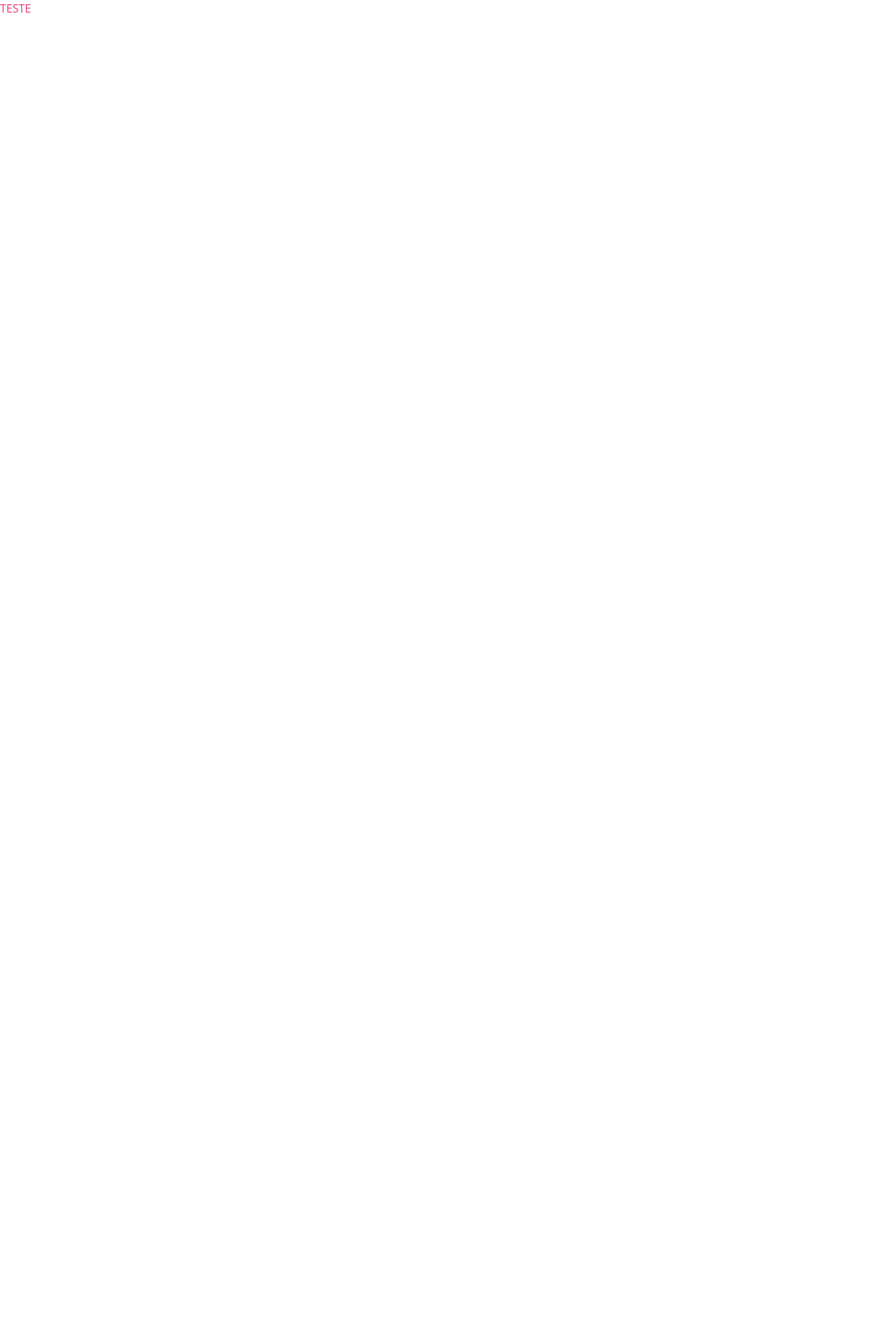
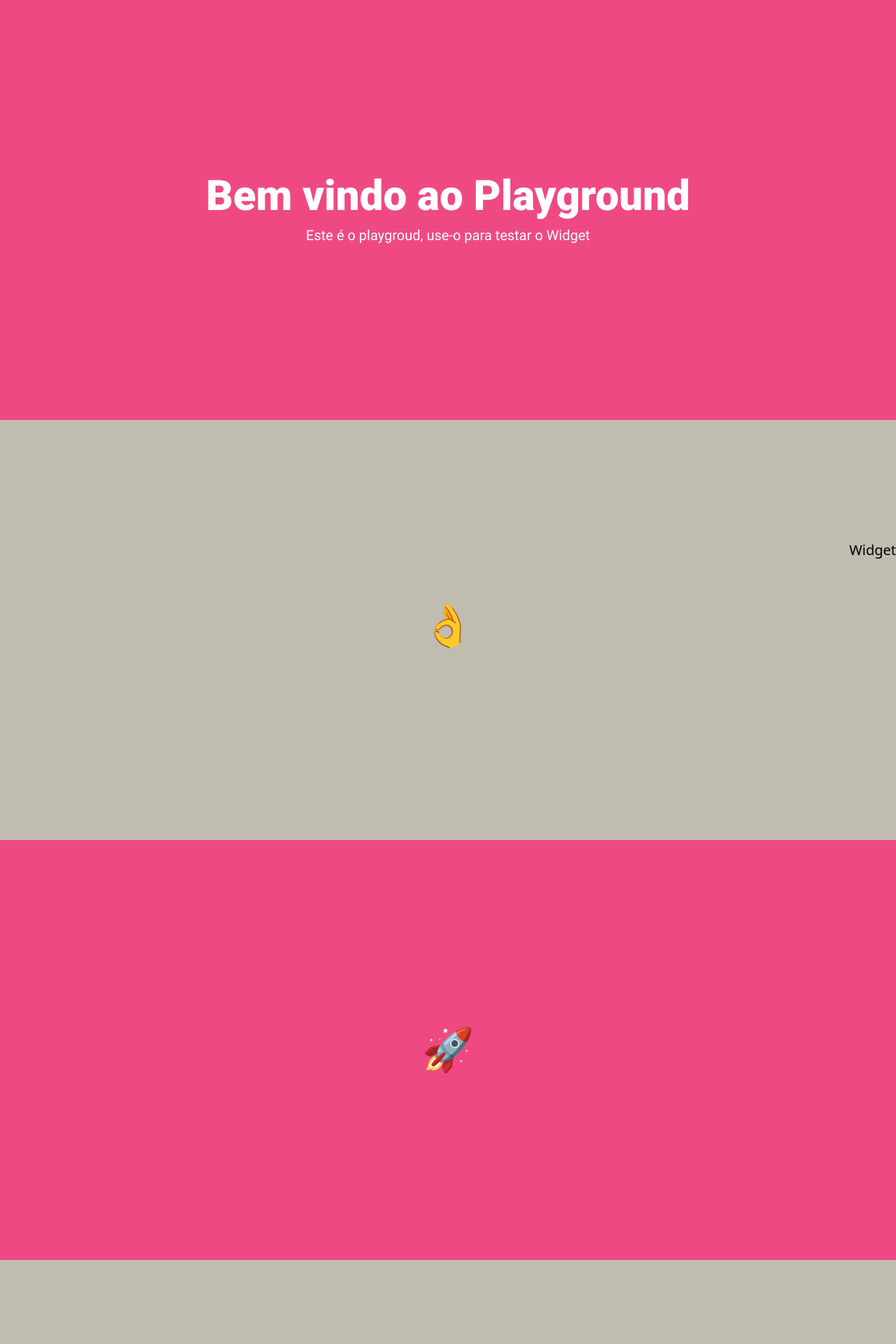
Before and after one commit to IgorRibeiro-S/Feedbacker, a Vue app in the folder widget/: page / in a window 1280 px wide. Shown: the top 1920 px of the page at 70% size. Before the commit the page ends 800 px from the top, so only its background shows below. Built offline with nearby package versions, Linux system fonts and the light colour scheme.

Commit message:
create playground in app vue

```diff
--- a/widget/src/App.vue
+++ b/widget/src/App.vue
@@ -1,9 +1,25 @@
 <template>
-  <h1 class="text-brand-main">TESTE</h1>
+  <div class="w-full h-3/4 flex flex-col justify-center items-center bg-brand-main">
+    <h1 class="text-6xl font-black text-white mb-3">Bem vindo ao Playground</h1>
+    <h3 class="text-xl font-regular text-white">Este é o playgroud, use-o para testar o Widget</h3>
+  </div>
+    <div class="w-full h-3/4 flex flex-col justify-center items-center bg-brand-graydark">
+    <h1 class="text-6xl font-black text-brand-gray mb-3">👌</h1>
+  </div>
+    <div class="w-full h-3/4 flex flex-col justify-center items-center bg-brand-main">
+    <h1 class="text-6xl font-black text-brand-gray">🚀</h1>
+  </div>
+    <div class="w-full h-3/4 flex flex-col justify-center items-center bg-brand-graydark">
+    <h1 class="text-6xl font-black text-brand-gray mb-3">👀</h1>
+  </div>
+  <widgetView/>
 </template>
-
-<script>
+<script lang="ts">
+import widgetView from './views/Widget/widgetView.vue'
 export default {
+  components: {
+    widgetView
+  }
 
 }
 </script>
--- /dev/null
+++ b/widget/src/views/Widget/widgetView.vue
@@ -0,0 +1,11 @@
+<template>
+    <div class="fixed bottom-0 right-0">
+        <h1 class="text-xl">Widget</h1>
+    </div>
+</template>
+
+<script>
+export default {
+
+}
+</script>
```
